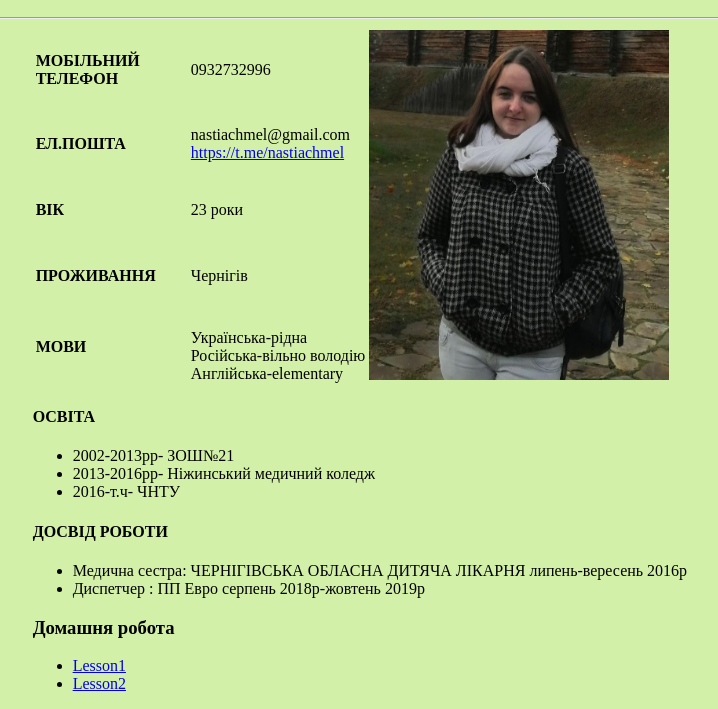
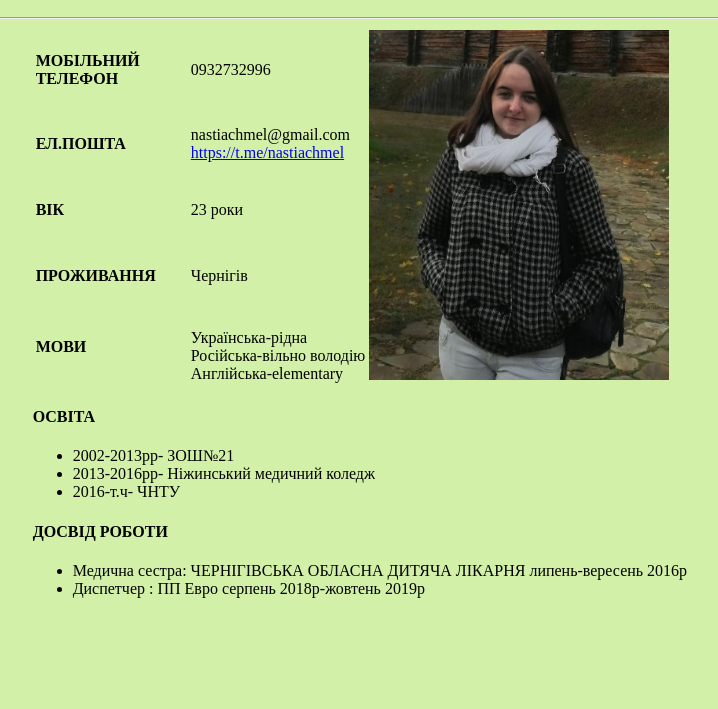
Before and after one commit to nastiachmel/summary, a plain HTML site: page index.html in a window 1280 px wide. Shown: the part 110-819 px from the top of the page, without its empty margins (304-1022 px from the left). Drawn offline with Linux system fonts and the light colour scheme.

Commit message:
Update index.html

```diff
--- a/index.html
+++ b/index.html
@@ -75,11 +75,7 @@
       <li> Медична сестра: ЧЕРНІГІВСЬКА ОБЛАСНА ДИТЯЧА ЛІКАРНЯ липень-вересень 2016р</li>
       <li>Диспетчер : ПП Евро серпень 2018р-жовтень 2019р</li>
     </ul>
-	<h3>Домашня робота</h3>
-    <ul>
-      <li> <a href="https://nastiachmel.github.io/homework1/">Lesson1</a> </li>
-      <li> <a href="https://nastiachmel.github.io/homework2/">Lesson2</a> </li>
-    </ul>
+
 
   </div>
 </body>
```
